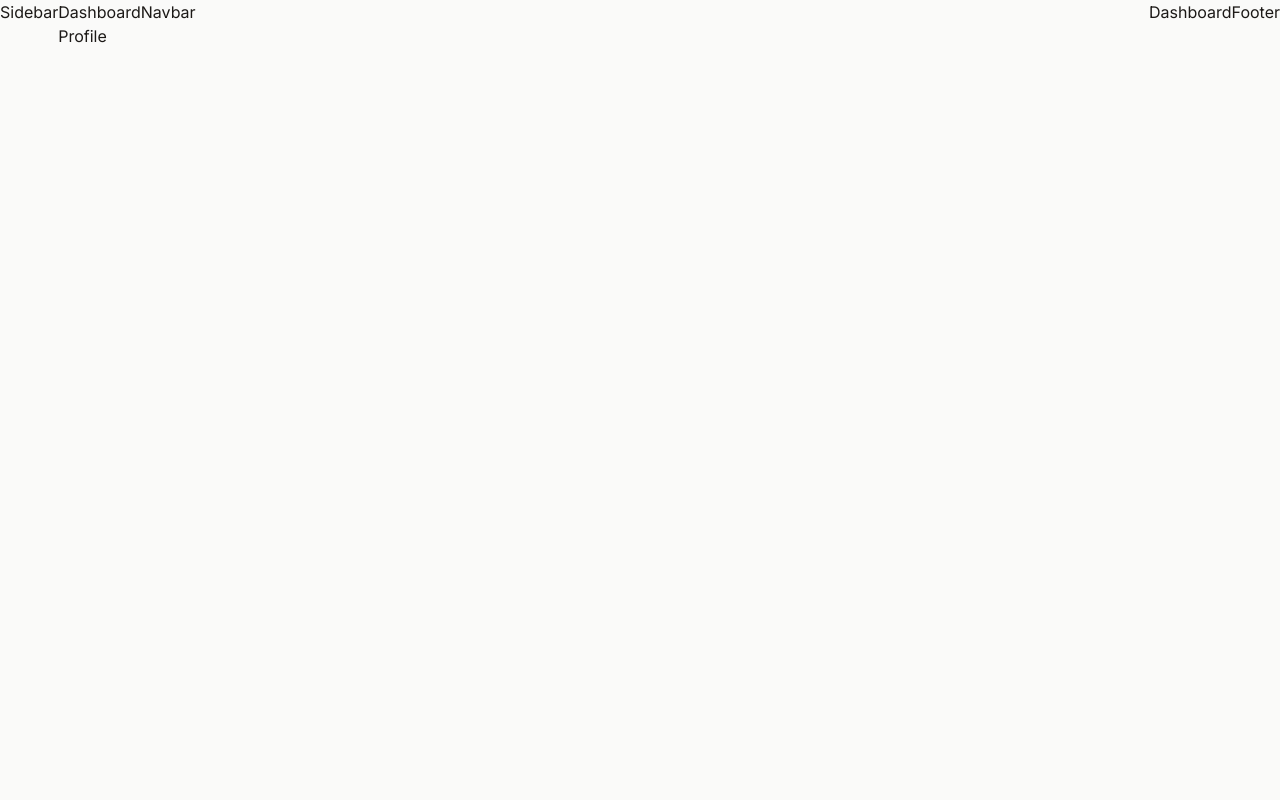
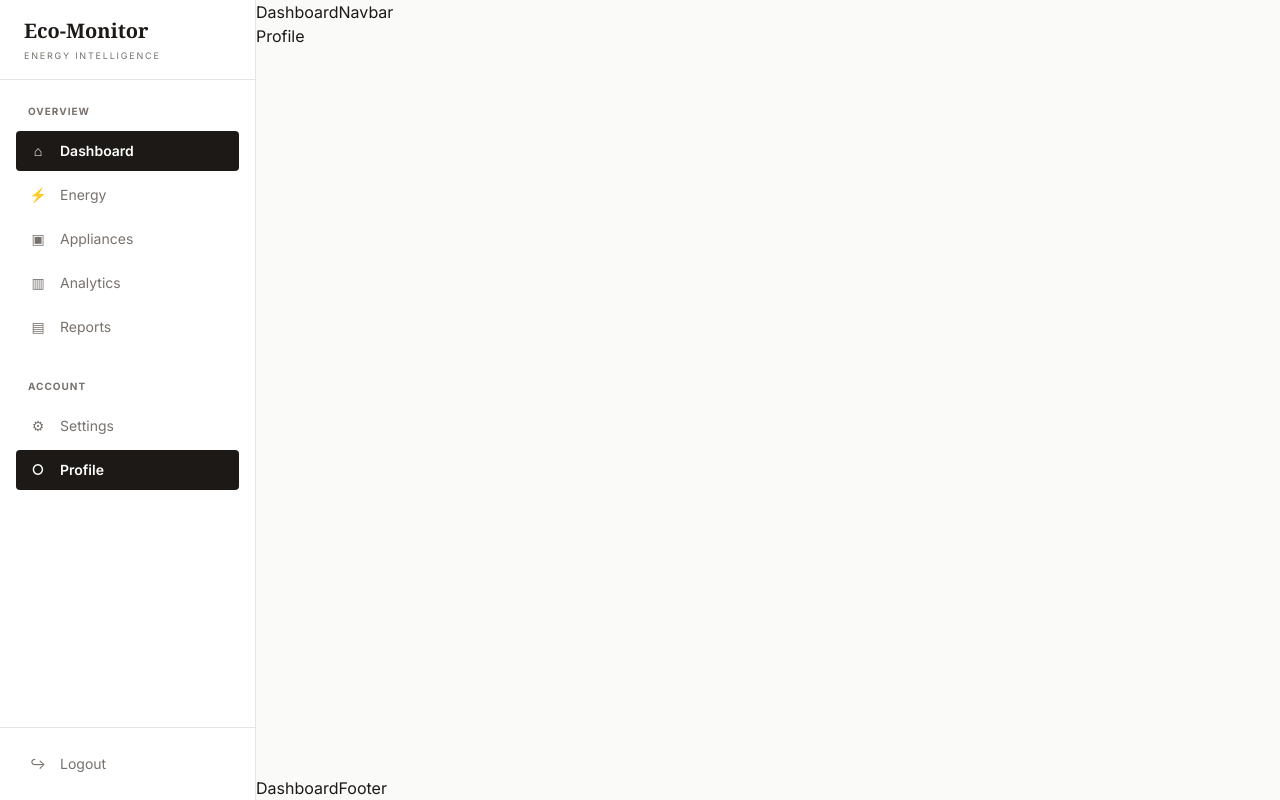
Before and after one commit to VonDominion/home-energy-monitor, a React (Vite) app in the folder client/: page /dashboard/profile in a window 1280 px wide. Built offline with nearby package versions, Linux system fonts and the light colour scheme; sample sign-in values are in the browser's storage.

Commit message:
feat: update dashboard authentication flow

```diff
--- a/client/src/Layouts/DasboardLayout/DasboardLayout.jsx
+++ b/client/src/Layouts/DasboardLayout/DasboardLayout.jsx
@@ -15,11 +15,10 @@ function DashboardLayout() {
           <Outlet />
         </main>
 
+          <DashboardFooter />
+
       </div>
 
-      <div>
-        <DashboardFooter />
-      </div>
     </div>
   );
 }
--- a/client/src/Layouts/DasboardLayout/components/Sidebar.jsx
+++ b/client/src/Layouts/DasboardLayout/components/Sidebar.jsx
@@ -1,5 +1,129 @@
-function Sidebar(){
-  return <footer>Sidebar</footer>;
+import { NavLink } from "react-router-dom";
+
+function Sidebar() {
+  const navItems = [
+    {
+      name: "Dashboard",
+      path: "/dashboard",
+      icon: "⌂",
+    },
+    {
+      name: "Energy",
+      path: "/dashboard/energy",
+      icon: "⚡",
+    },
+    {
+      name: "Appliances",
+      path: "/dashboard/appliances",
+      icon: "▣",
+    },
+    {
+      name: "Analytics",
+      path: "/dashboard/analytics",
+      icon: "▥",
+    },
+    {
+      name: "Reports",
+      path: "/dashboard/reports",
+      icon: "▤",
+    },
+  ];
+
+  const secondaryItems = [
+    {
+      name: "Settings",
+      path: "/dashboard/settings",
+      icon: "⚙",
+    },
+    {
+      name: "Profile",
+      path: "/dashboard/profile",
+      icon: "○",
+    },
+  ];
+
+  return (
+    <aside className="hidden md:flex w-64 min-h-screen bg-surface border-r border-border flex-col">
+      {/* Logo */}
+      <div className="h-20 px-6 flex items-center border-b border-border">
+        <div>
+          <h1 className="font-serif text-xl font-bold text-ink">
+            Eco-Monitor
+          </h1>
+
+          <p className="text-[9px] uppercase tracking-[0.2em] text-ink-muted mt-1">
+            Energy Intelligence
+          </p>
+        </div>
+      </div>
+
+      {/* Navigation */}
+      <nav className="flex-1 px-4 py-6">
+        <p className="px-3 mb-3 text-[10px] font-bold uppercase tracking-widest text-ink-muted">
+          Overview
+        </p>
+
+        <div className="space-y-1">
+          {navItems.map((item) => (
+            <NavLink
+              key={item.path}
+              to={item.path}
+              className={({ isActive }) =>
+                `flex items-center gap-3 px-3 py-2.5 text-sm rounded-sm transition-colors ${
+                  isActive
+                    ? "bg-ink text-surface font-semibold"
+                    : "text-ink-muted hover:bg-canvas hover:text-ink"
+                }`
+              }
+            >
+              <span className="w-5 text-center text-sm">
+                {item.icon}
+              </span>
+
+              <span>{item.name}</span>
+            </NavLink>
+          ))}
+        </div>
+
+        <p className="px-3 mt-8 mb-3 text-[10px] font-bold uppercase tracking-widest text-ink-muted">
+          Account
+        </p>
+
+        <div className="space-y-1">
+          {secondaryItems.map((item) => (
+            <NavLink
+              key={item.path}
+              to={item.path}
+              className={({ isActive }) =>
+                `flex items-center gap-3 px-3 py-2.5 text-sm rounded-sm transition-colors ${
+                  isActive
+                    ? "bg-ink text-surface font-semibold"
+                    : "text-ink-muted hover:bg-canvas hover:text-ink"
+                }`
+              }
+            >
+              <span className="w-5 text-center text-sm">
+                {item.icon}
+              </span>
+
+              <span>{item.name}</span>
+            </NavLink>
+          ))}
+        </div>
+      </nav>
+
+      {/* Bottom */}
+      <div className="p-4 border-t border-border">
+        <button
+          type="button"
+          className="w-full flex items-center gap-3 px-3 py-2.5 text-sm text-ink-muted hover:text-warn hover:bg-canvas rounded-sm transition-colors"
+        >
+          <span className="w-5 text-center">↪</span>
+          <span>Logout</span>
+        </button>
+      </div>
+    </aside>
+  );
 }
 
-export default Sidebar
+export default Sidebar;
--- a/client/src/context/AuthProvider.jsx
+++ b/client/src/context/AuthProvider.jsx
@@ -1,32 +1,91 @@
 import { useState } from "react";
 import { AuthContext } from "./AuthContext";
 
-export function AuthProvider({ children }) {
-  // Initialize state directly from localStorage
+export const AuthProvider = ({ children }) => {
+  // 1. Lazy state initializers fix the "setState within an effect" warning
+  const [token, setToken] = useState(() => localStorage.getItem("token") || null);
   const [user, setUser] = useState(() => {
-    const savedUser = localStorage.getItem("user");
-    return savedUser ? JSON.parse(savedUser) : null;
+    const storedUser = localStorage.getItem("user");
+    if (!storedUser) return null;
+    try {
+      return JSON.parse(storedUser);
+    } catch {
+      localStorage.removeItem("token");
+      localStorage.removeItem("user");
+      return null;
+    }
   });
 
-  const login = (userData) => {
-    setUser(userData);
-    localStorage.setItem("user", JSON.stringify(userData));
+  const isAuthenticated = Boolean(token && user);
+
+  // Handle User Login
+  const login = async (credentials) => {
+    const response = await fetch("/api/auth/login", {
+      method: "POST",
+      headers: { "Content-Type": "application/json" },
+      body: JSON.stringify(credentials),
+    });
+
+    const data = await response.json();
+    if (!response.ok) {
+      throw new Error(data.message || "Invalid credentials");
+    }
+
+    // Persist session
+    localStorage.setItem("token", data.token);
+    localStorage.setItem("user", JSON.stringify(data.user));
+
+    setToken(data.token);
+    setUser(data.user);
   };
 
+  // Handle User Registration
+  const register = async (userData) => {
+    const response = await fetch("/api/auth/register", {
+      method: "POST",
+      headers: { "Content-Type": "application/json" },
+      body: JSON.stringify(userData),
+    });
+
+    const data = await response.json();
+
+    if (!response.ok) {
+      // 2. Integrated 409 conflict handling directly inside async function
+      if (response.status === 409) {
+        throw new Error(data.message || "An account with this email already exists.");
+      }
+      throw new Error(data.message || "Registration failed");
+    }
+
+    // Auto-login user upon successful registration
+    if (data.token && data.user) {
+      localStorage.setItem("token", data.token);
+      localStorage.setItem("user", JSON.stringify(data.user));
+
+      setToken(data.token);
+      setUser(data.user);
+    }
+  };
+
+  // Handle User Logout
   const logout = () => {
+    setToken(null);
     setUser(null);
+    localStorage.removeItem("token");
     localStorage.removeItem("user");
   };
 
-  const value = {
-    user,
-    isAuthenticated: !!user,
-    login,
-    logout,
-  };
-
   return (
-    <AuthContext.Provider value={value}>
+    <AuthContext.Provider
+      value={{
+        user,
+        token,
+        isAuthenticated,
+        login,
+        register,
+        logout,
+      }}
+    >
       {children}
     </AuthContext.Provider>
   );
```
Also changed, not shown: 1 other file (tests, documents, lock files or other folders).
